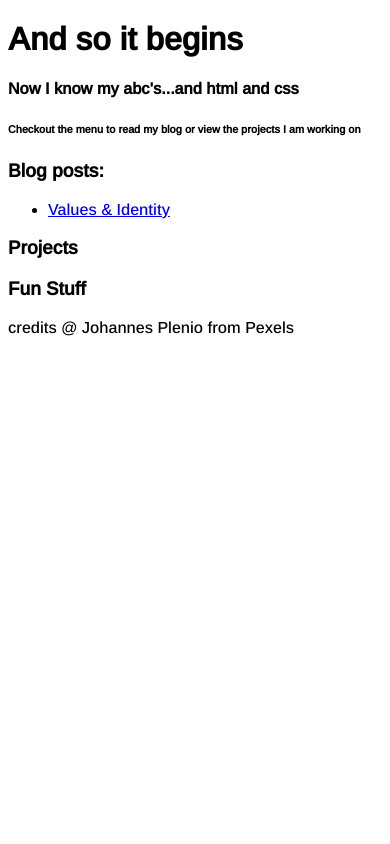
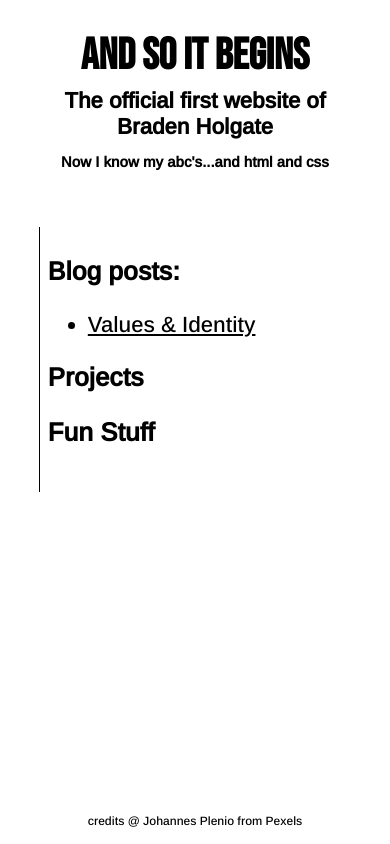
Before and after one commit to VisualBraden/BradenHolgate.github.io, a plain HTML site: page index.html in a window 390 px wide. Drawn offline with nearby package versions, Linux system fonts and the light colour scheme.

Commit message:
Made pages far more responsive added mobile styling

```diff
--- a/index.html
+++ b/index.html
@@ -19,8 +19,8 @@
     -->
 
         <h1 class="head-1">And so it begins</h1>
-        <h4 class="head-2">Now I know my abc's...and html and css</h4>
-        <h6 class="head-3">Checkout the menu to read my blog or view the projects I am working on</h6>
+        <h4 class="head-2">The official first website of Braden Holgate</h4>
+        <h6 class="head-3">Now I know my abc's...and html and css</h6>
 
 
       <nav>
--- a/styles/blog.css
+++ b/styles/blog.css
@@ -1,7 +1,10 @@
 a {
   color: black;
 }
-
+/*---------phones----------*/
+@media only screen
+  and (min-device-width: 300px)
+  and (max-device-width: 1199px) {
   body {
     margin: 0px;
     padding: 0px;
@@ -16,14 +19,85 @@ body {
     width: 100vw;
     display: grid;
     grid-template-columns: 10% 80% 10%;
-  grid-template-rows: 5% 90% 5%;
+    grid-template-rows: 0.05fr 0.9fr 0.05fr;
     justify-items: center;
 
   }
   .container-2 {
     margin: 0px;
     padding: 0px;
-  height: auto;
+    height: fit-content;
+    width: 80vw;
+    display: grid;
+    grid-template-columns: 1fr;
+    grid-template-rows: 0.1fr 0.05fr 0.05fr 0.8fr;
+    justify-items: center;
+    background-color: aliceblue;
+    grid-area: 2/2/3/3;
+    border-color: black;
+    border-style: solid;
+    border-width: thin;
+  }
+
+  header {
+    grid-area: 1/1/2/4
+
+    }
+
+  .blog-title {
+    align-self: center;
+    font-size:larger;
+  }
+
+  .subtitle {
+    align-self: center;
+    text-align: center;
+
+  }
+
+  date {
+    align-self: center;
+
+  }
+
+  article {
+    align-self: start;
+    width: 75vw;
+    height:fit-content;
+    padding:1vh 1vw 5vh 1vw;
+  }
+  footer {
+    grid-area: 3/1/4/4;
+  }
+
+  }
+
+/*---------------full size devices-----------*/
+@media screen
+  and (min-device-width:1200px) {
+    body {
+      margin: 0px;
+      padding: 0px;
+      height: 100vh;
+      width: 100vw;
+    }
+
+    .container-1 {
+      margin: 0px;
+      padding: 0px;
+      height: 100vh;
+      width: 100vw;
+      display: grid;
+      grid-template-columns: 10% 80% 10%;
+      grid-template-rows: 0.05fr 0.9fr 0.05fr;
+      justify-items: center;
+
+    }
+    .container-2 {
+      margin: 0px;
+      padding: 0px;
+      height: fit-content;
+      min-height: 90vh;
       width: 80vw;
       display: grid;
       grid-template-columns: 1fr;
@@ -48,21 +122,26 @@ header {
 
     .subtitle {
       align-self: center;
+      text-align: center;
+
     }
 
     date {
       align-self: center;
+
     }
 
     article {
       align-self: start;
-  margin: 0% 5% 0% 5%;
+      width: 75vw;
+      height:fit-content;
+      padding:1vh 1vw 5vh 1vw;
     }
+
     footer {
       grid-area: 3/1/4/4;
+      margin: auto;
+      padding: auto;
     }
-@media screen
-  and (min-device-width:1200px) {
-
 
   }
--- a/styles/main.css
+++ b/styles/main.css
@@ -17,7 +17,72 @@ header {
 @media only screen
   and (min-device-width: 300px)
   and (max-device-width: 1199px) {
+    body {
+      margin: 0px;
+      padding: 0px;
+      height: 100vh;
+      width: 100vw;
+    }
 
+    .head-1 {
+      font-family: 'Bebas Neue', cursive;
+      grid-area: head-1;
+      grid-column: 1 / 3;
+      grid-row: 1 / 2;
+      justify-self: center;
+      margin: 1vh 1vm 1vh 1vm;
+    }
+    .head-2 {
+      grid-area: head-2;
+      grid-column: 1 /3;
+      grid-row: 2 / 3;
+      justify-self: center;
+      margin: 1% 10% 10% 10%;
+      text-align: center;
+    }
+    .head-3 {
+      grid-area: head-3;
+      grid-column: 1 /3;
+      grid-row: 3 / 4;
+      justify-self: center;
+      margin: 5% 10% 10% 10%;
+      padding: 2%;
+      text-align: center;
+    }
+
+    footer {
+      grid-area: footer;
+      grid-column: 1/3;
+      grid-row: 6 / 7;
+      justify-self: center;
+      font-size: 12px;
+    }
+
+    nav{
+      grid-area: nav;
+      grid-column: 1 / 3;
+      grid-row: 4 / 5;
+      margin: 15% 5% 5% 10%;
+      padding: 1% 5% 5% 2%;
+      border-style: none none none solid;
+      border-width: thin;
+    }
+
+    a {
+      color: black;
+    }
+
+
+    .home-container {
+      font-size: 22px;
+      width: 100%;
+      height: 100%;
+      background: white;
+      display: grid;
+      grid-template-columns: 1fr 1fr;
+      grid-template-rows: 10% 5% 5% 1fr 1fr 5%;
+
+    }
 
 
   }
@@ -84,13 +149,6 @@ header {
       display: grid;
       grid-template-columns: 1fr 1fr;
       grid-template-rows: 10% 5% 5% 1fr 1fr 5%;
-      /*grid-template-areas:
-        "head-1 head-1"
-        "head-2 head-2"
-        "head-3 head-3"
-        "nav content"
-        "nav content"
-        "footer footer";*/
 
     }
 
```
Also changed, not shown: blog/values-identity.html (+3 -1 lines). Lines whose indentation alone changed are shown as unchanged.
